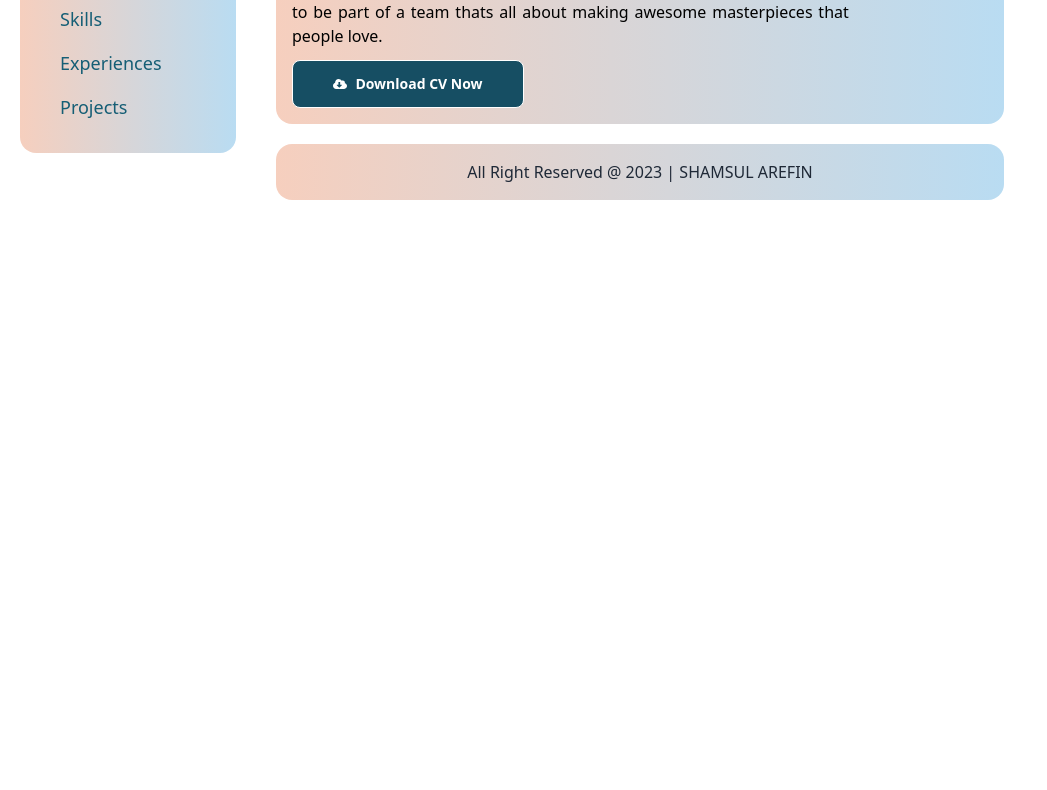
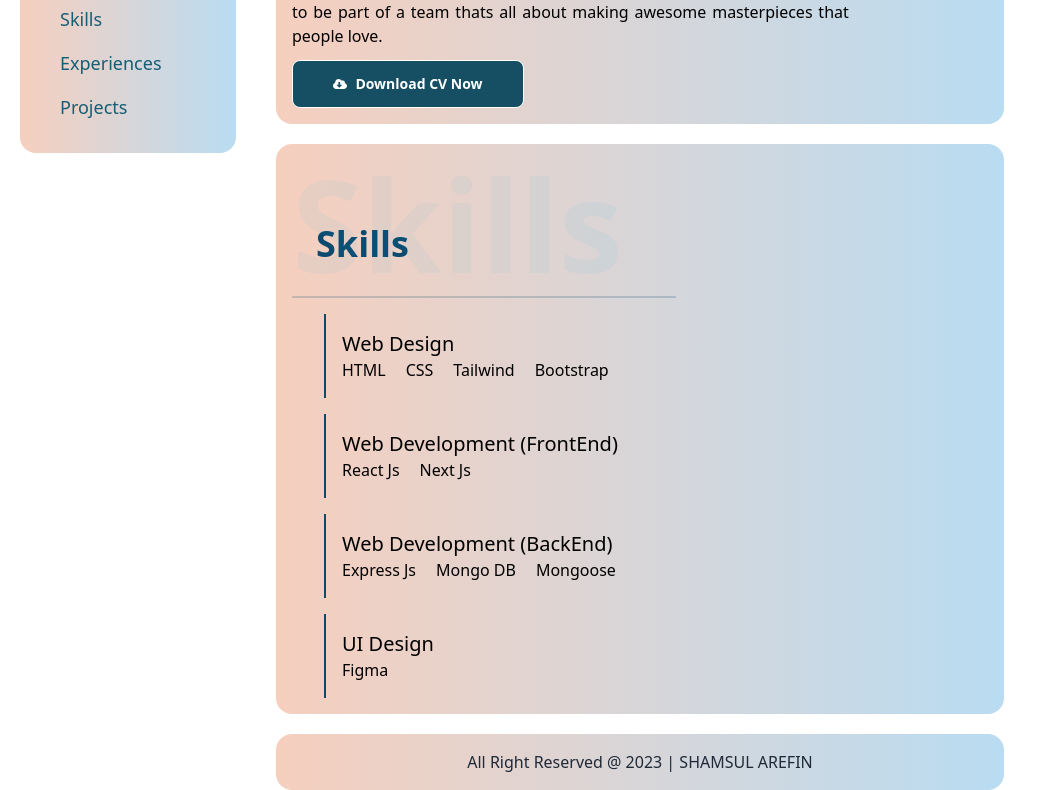
Before and after one commit to arefin22/web_resume, a React (Vite) app: page / in a window 1280 px wide. Shown: the part 670-1460 px from the top of the page, without its empty margins (0-1047 px from the left). Before the commit the page ends 870 px from the top, so only its background shows below. Built offline with nearby package versions, Linux system fonts and the light colour scheme.

Commit message:
Added Skills Section

```diff
--- a/src/components/shared/Navbar.jsx
+++ b/src/components/shared/Navbar.jsx
@@ -1,24 +1,10 @@
-import { useState } from "react";
 import { FaGithub, FaLinkedin, FaPhoneSquareAlt } from "react-icons/fa";
 import { MdEmail } from "react-icons/md";
 
 
 const Navbar = () => {
-    const [isNavVisible, setIsNavVisible] = useState(true);
-
-    const toggleNav = () => {
-        setIsNavVisible(!isNavVisible);
-    };
-
     return (
-        <div>
-            <button
-                className="block md:hidden bg-blue-500 text-white px-3 py-2 rounded"
-                onClick={toggleNav}
-            >
-                Toggle Navigation
-            </button>
-            <div className={isNavVisible ? 'block' : 'hidden'}>
+        <div className="sticky top-5">
             <div className="gradient-background rounded-2xl m-5 p-4">
                 <img className="w-72 rounded-2xl mx-auto" src="/src/assets/f-66927.jpg" alt="Shamsul Arefin's Profile Photo" />
                 <h1 className="gradient-text text-center text-4xl font-extrabold mt-4">Shamsul Arefin</h1>
@@ -51,8 +37,6 @@ const Navbar = () => {
                 </ul>
             </div>
         </div>
-        </div>
-
     );
 };
 
--- a/src/components/shared/Title.jsx
+++ b/src/components/shared/Title.jsx
@@ -9,7 +9,7 @@ const Title = ({ title }) => {
                     <h3 className="text-4xl text-sky-900 font-bold ml-6">{title}</h3>
                 </div>
                 {/* <hr className="w-56 mt-8 ml-4 mb-4 bg-slate-800" /> */}
-                <div className="border-b-2 border-sky-900 mt-8 mb-4 w-96">
+                <div className="border-b-2 opacity-20 border-sky-900 mt-8 mb-4 w-96">
 
                 </div>
             </div>
--- a/src/pages/Home.jsx
+++ b/src/pages/Home.jsx
@@ -1,11 +1,13 @@
 import Banner from "../components/Banner";
 import About from "./About";
+import Skills from "./Skills";
 
 const Home = () => {
     return (
         <div>
             <Banner />
             <About />
+            <Skills />
         </div>
     );
 };
--- /dev/null
+++ b/src/pages/Skills.jsx
@@ -0,0 +1,42 @@
+import Title from "../components/shared/Title";
+
+const Skills = () => {
+    return (
+        <div id="skills" className="gradient-background rounded-2xl m-5 p-4">
+            <Title title='Skills'></Title>
+            <div className="border-l-2 border-sky-900 text-black ml-8  p-4">
+                <h3 className="font-medium text-xl">Web Design</h3>
+                <div className="flex flex-row gap-5">
+                    <p>HTML</p>
+                    <p>CSS</p>
+                    <p>Tailwind</p>
+                    <p>Bootstrap</p>
+                </div>
+            </div>
+            <div className="border-l-2 border-sky-900 ml-8 mt-4 text-black p-4">
+                <h3 className="font-medium text-xl">Web Development (FrontEnd)</h3>
+                <div className="flex flex-row gap-5">
+                    <p>React Js</p>
+                    <p>Next Js</p>
+                </div>
+            </div>
+            <div className="border-l-2 border-sky-900 ml-8 mt-4 text-black p-4">
+                <h3 className="font-medium text-xl">Web Development (BackEnd)</h3>
+                <div className="flex flex-row gap-5">
+                    <p>Express Js</p>
+                    <p>Mongo DB</p>
+                    <p>Mongoose</p>
+                </div>
+            </div>
+            <div className="border-l-2 border-sky-900 ml-8 mt-4 text-black p-4">
+                <h3 className="font-medium text-xl">UI Design</h3>
+                <div className="flex flex-row gap-5">
+                    <p>Figma</p>
+                </div>
+            </div>
+
+        </div>
+    );
+};
+
+export default Skills;
```
Lines whose indentation alone changed are shown as unchanged.
